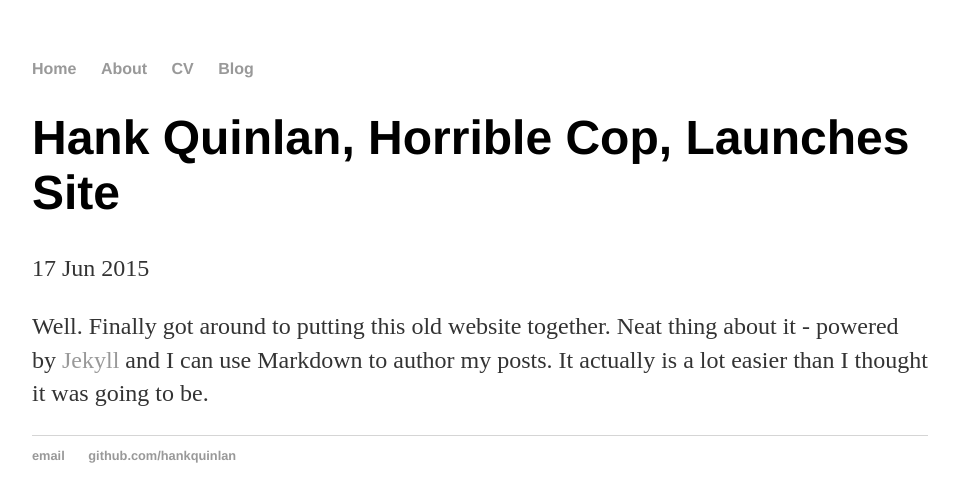
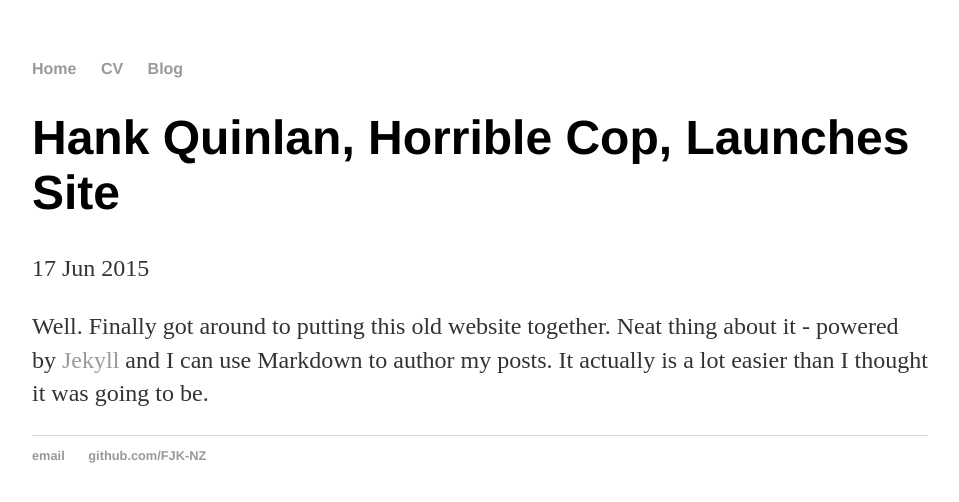
Before and after one commit to FJK-NZ-zz/FJK-NZ.github.io, a Jekyll site: the page built from _posts/2015-06-17-launching-site.md, in a window 1280 px wide. Shown: the top 502 px of the page, without its empty margins (160-1119 px from the left). Built offline with Jekyll 4.4.1, drawn with Linux system fonts in a browser that asks for light colours.

Commit message:
Update default.html

```diff
--- a/_layouts/default.html
+++ b/_layouts/default.html
@@ -9,7 +9,6 @@
 			<nav>
 	    		<ul>
 	        		<li><a href="/">Home</a></li>
-		        	<li><a href="/about">About</a></li>
 	        		<li><a href="/cv">CV</a></li>
 	        		<li><a href="/blog">Blog</a></li>
 	    		</ul>
@@ -21,8 +20,8 @@
 			</div><!-- /.container -->
 			<footer>
 	    		<ul>
-	        		<li><a href="mailto:hankquinlanhub@gmail.com">email</a></li>
-	        		<li><a href="https://github.com/hankquinlan">github.com/hankquinlan</a></li>
+	        		<li><a href="mailto:feliks.krawczyk@gmail.com">email</a></li>
+	        		<li><a href="https://github.com/FJK-NZ">github.com/FJK-NZ</a></li>
 				</ul>
 			</footer>
 		</body>
```
